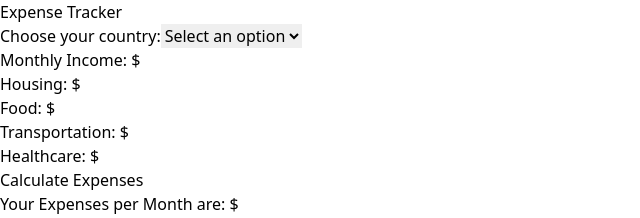
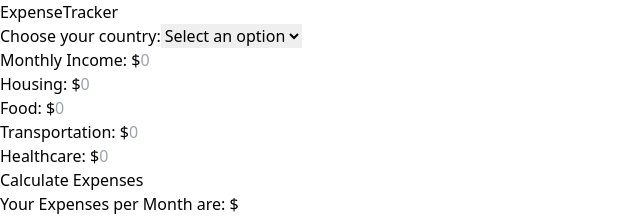
Before and after one commit to codify4/ReactProjects, a React (Vite) app in the folder ExpenseTrackerApp/: page / in a window 1280 px wide. Shown: the top 218 px of the page, without its empty margins (0-640 px from the left). Built offline with nearby package versions, Linux system fonts and the light colour scheme.

Commit message:
Added placeholders to inputs

```diff
--- a/ExpenseTrackerApp/src/App.jsx
+++ b/ExpenseTrackerApp/src/App.jsx
@@ -3,7 +3,10 @@ import Profit from "./Profit"
 export default function App() {
   return (
     <div className="flex flex-col ml-3">
-      <h1 className="text-4xl font-bold font-sans"><span className="text-green-700 ">Expense</span> Tracker</h1>
+      <h1 className="text-4xl font-bold font-sans">
+        <span className="text-green-700 ">Expense</span>
+        Tracker
+      </h1>
 
       <Profit />
     </div>
--- a/ExpenseTrackerApp/src/ExpenseTracker.jsx
+++ b/ExpenseTrackerApp/src/ExpenseTracker.jsx
@@ -22,7 +22,10 @@ const ExpenseTracker = ( { onExpensesChange }) => {
             <form onSubmit={calculateExpenses}>
                 <div>
                     <label htmlFor="housing">Housing: $
-                        <input className='w-24' type="number" value={housing}
+                        <input className='w-24 placeholder-black'
+                            type="number"
+                            value={housing}
+                            placeholder='0'
                             onChange={ (e) => setHousing(e.target.value) }
                         />
                     </label>
@@ -31,17 +34,23 @@ const ExpenseTracker = ( { onExpensesChange }) => {
 
                 <div>
                     <label htmlFor="food">Food: $
-                        <input className='w-24' type="number" value={food}
-                        onChange={ (e) => setFood(e.target.value) }
-                    />
+                        <input  className='w-24 placeholder-black'
+                                type="number"
+                                value={food}
+                                placeholder='0'
+                                onChange={ (e) => setFood(e.target.value) }
+                        />
                     </label>
 
                 </div>
 
                 <div>
                     <label htmlFor="transportation">Transportation: $
-                        <input className='w-24' type="number" value={transportation}
-                            onChange={ (e) => setTransportation(e.target.value) }
+                        <input  className='w-24 placeholder-black'
+                                type="number"
+                                value={transportation}
+                                placeholder='0'
+                                onChange={ (e) => setTransportation(e.target.value) }
                         />
                     </label>
 
@@ -49,14 +58,17 @@ const ExpenseTracker = ( { onExpensesChange }) => {
 
                 <div>
                     <label htmlFor="healthcare">Healthcare: $
-                        <input className='w-24' type="number" value={healthcare}
-                            onChange={ (e) => setHealthcare(e.target.value) }
+                        <input  className='w-24 placeholder-black'
+                                type="number"
+                                value={healthcare}
+                                placeholder='0'
+                                onChange={ (e) => setHealthcare(e.target.value) }
                         />
                     </label>
                 </div>
 
-                <button className='bg-green-600 hover:bg-green-500 w-60
-                    rounded text-xl'
+                <button className='bg-green-600 hover:bg-green-500 w-
+                    rounded text-xl px-2'
                     type='submit'>
                     Calculate Expenses
                 </button>
--- a/ExpenseTrackerApp/src/Profit.jsx
+++ b/ExpenseTrackerApp/src/Profit.jsx
@@ -46,7 +46,7 @@ const Profit = () => {
 
             <label htmlFor="">
                 Monthly Income: $
-                <input type="number" className="w-24" value={income}
+                <input type="number" className="w-24 placeholder-black" value={income} placeholder='0'
                     onChange={ (e) => setIncome(Number(e.target.value)) }
                 />
             </label>
@@ -54,7 +54,7 @@ const Profit = () => {
             <ExpenseTracker onExpensesChange={handleExpensesChange} />
 
             <button className='bg-green-600 hover:bg-green-500 w-
-                    rounded text-xl'
+                    rounded text-xl px-2'
                     onClick={calculateProfit}>
                     Calculate Profit
             </button>
```
